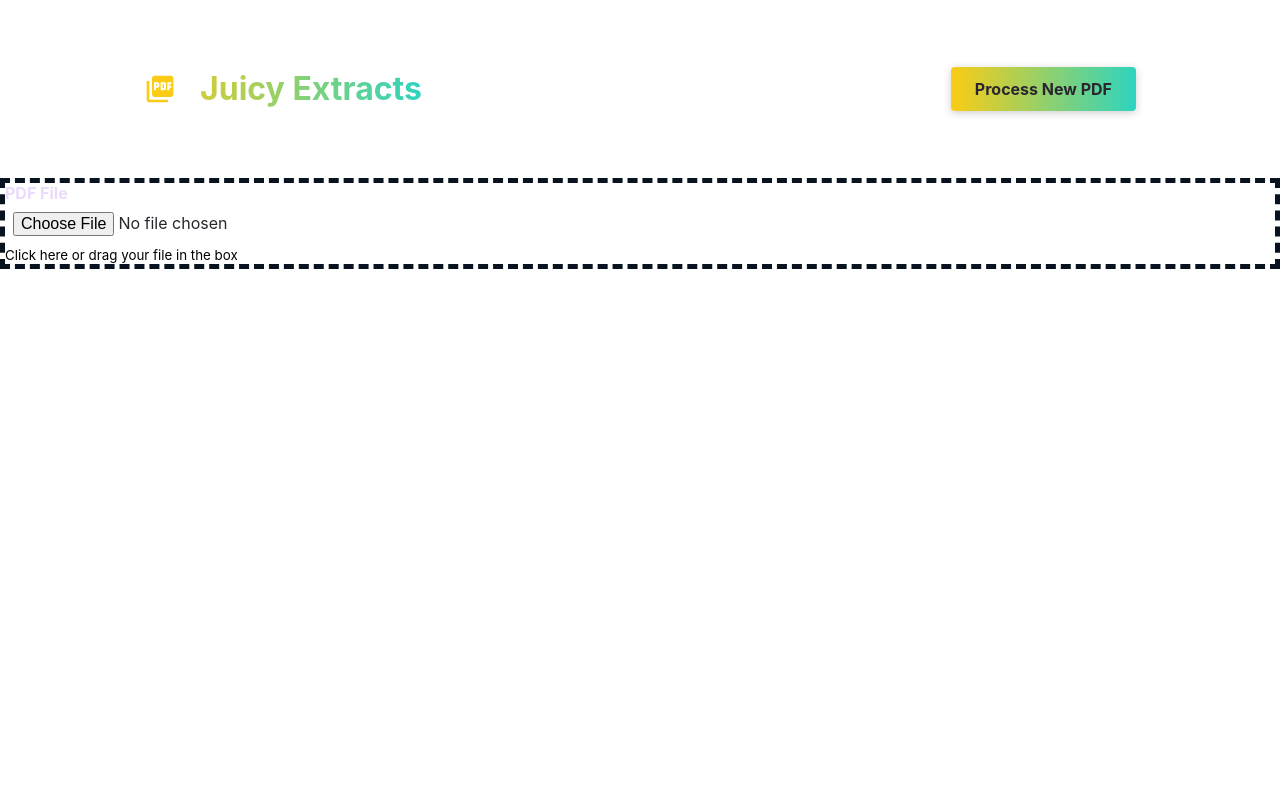
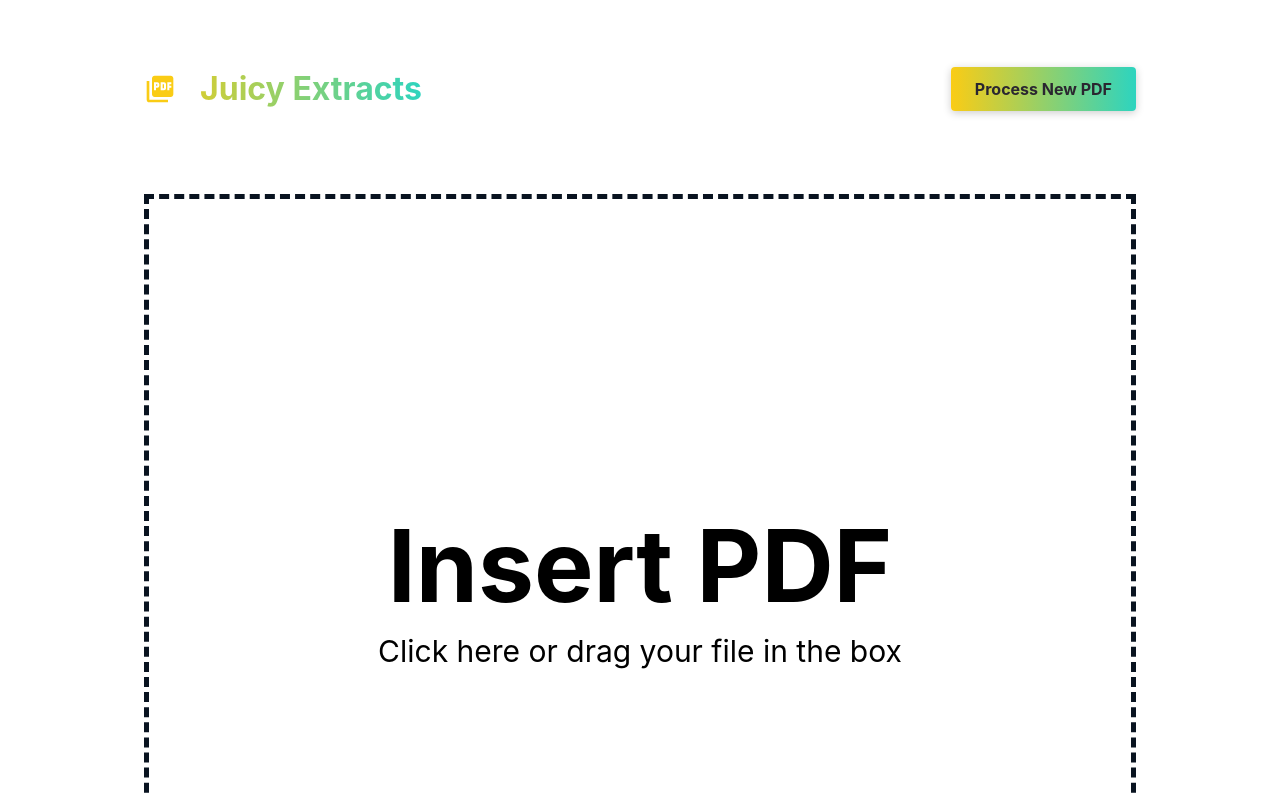
Before and after one commit to arvinjaysontamayocastro/chowaco-pdf-frontend, a React (Create React App) app: page / in a window 1280 px wide. Shown: the top 795 px of the page. Built offline with nearby package versions, Linux system fonts and the light colour scheme.

Commit message:
Fixed now

```diff
--- a/src/routes/NewPDF.tsx
+++ b/src/routes/NewPDF.tsx
@@ -98,30 +98,42 @@ function NewPDF() {
   };
 
   return (
-    <main>
-      <form className={classes.form} onSubmit={(e) => e.preventDefault()}>
-        <div className={classes.control}>
-          <label htmlFor="pdf">PDF File</label>
-          <input
-            id="pdf"
-            ref={fileInputRef}
-            type="file"
-            accept="application/pdf"
-            onChange={handleFileChange}
-            disabled={isLoadingPDF}
-          />
-          <small>{pdfMessage}</small>
+    <main className={classes.main}>
+      {/* <div className={giantText}></div> */}
+      <form className={classes.form}>
+        {isLoadingPDF ? (
+          <div className={classes.loadingcontainer}>
+            <div className={classes.loading}>&nbsp;</div>
+          </div>
+        ) : null}
+        <div className={classes.titlecontainer}>
+          {isLoadingPDF ? (
+            <>
+              <h1>Your PDF is uploading...</h1>
+              <p>{pdfMessage}</p>
+            </>
+          ) : null}
+          {!isLoadingPDF ? (
+            <>
+              <h1>Insert PDF</h1>
+              <p>Click here or drag your file in the box</p>
+            </>
+          ) : null}
         </div>
-
+        {/* <FileUploadComponent name="file" required /> */}
+        <input
+          type="file"
+          accept="application/pdf"
+          onChange={handleFileChange}
+          className={classes.file}
+        />
         <p className={classes.actions}>
-          {/* Optional manual trigger */}
-          <button
-            type="button"
-            onClick={() => pdf && uploadPdf(pdf)}
-            disabled={isLoadingPDF || !pdf}
-          >
+          {/* <Link to=".." type="button">
+            Cancel
+          </Link> */}
+          {/* <button type="button" onClick={uploadPdf} disabled={isLoadingPDF}>
             Upload PDF
-          </button>
+          </button> */}
         </p>
       </form>
     </main>
--- a/src/routes/PDFReport.module.css
+++ b/src/routes/PDFReport.module.css
@@ -17,7 +17,7 @@
   /* background-color: #6233b9; */
   background-color: #ffffff;
   padding: 1rem;
-  width: 500px;
+  width: 100%;
   box-sizing: border-box;
   border: solid 1px #cccccc;
   border-top: solid 5px #cccccc;
```
